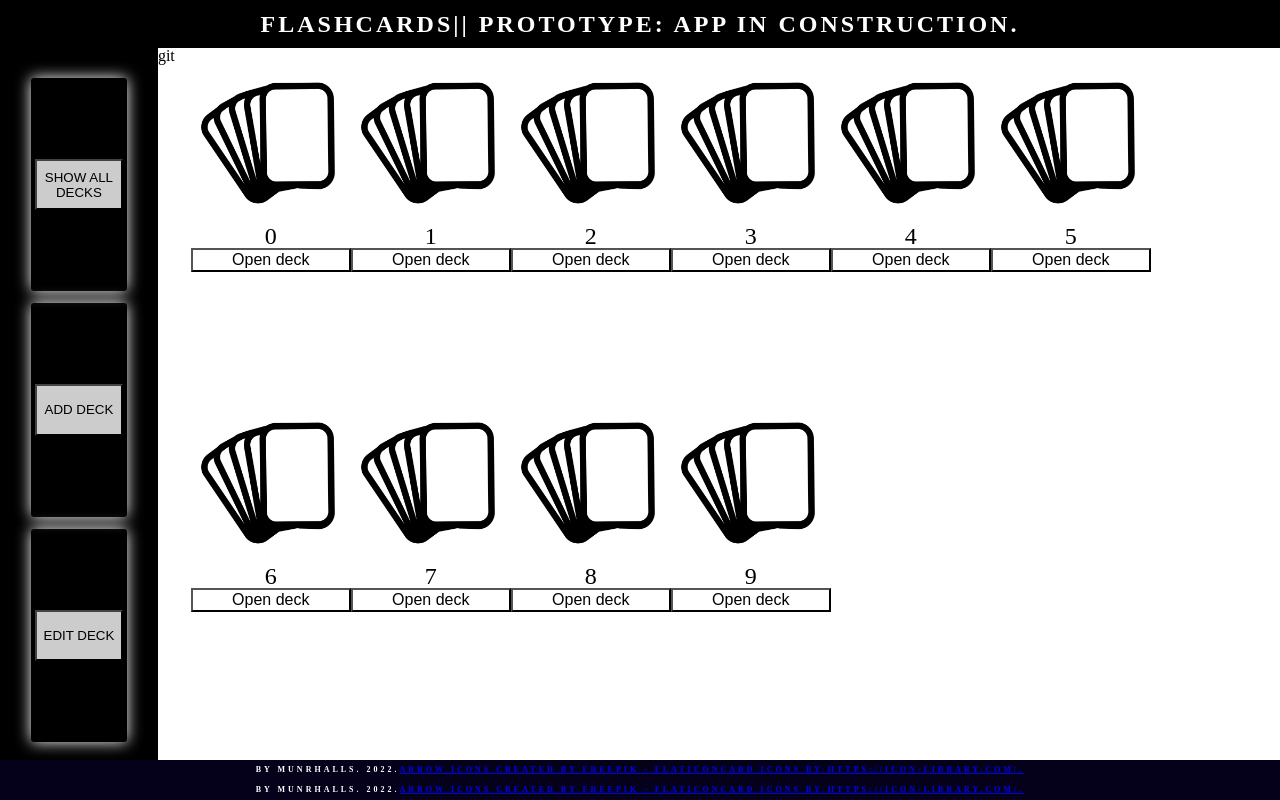
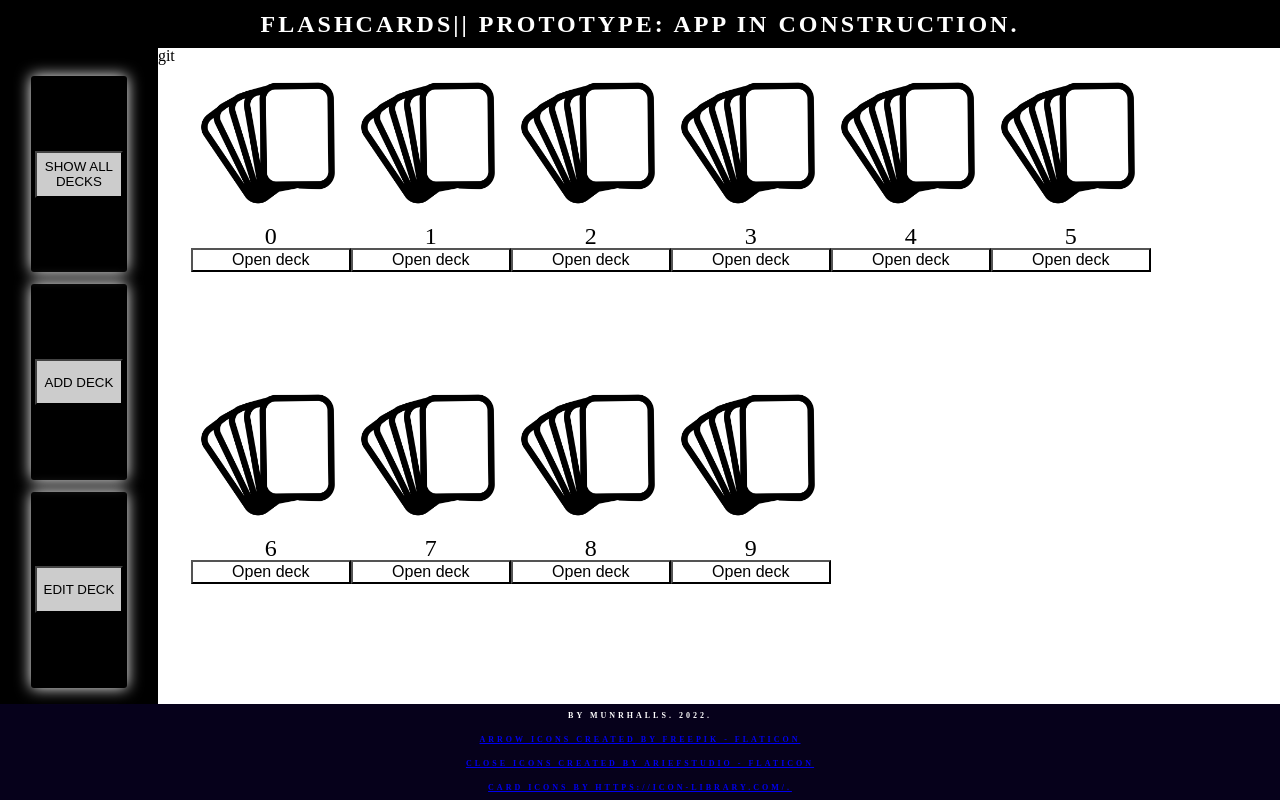
Before and after one commit to munrhalls/Oxus-Flashcards, a React (Create React App) app: page / in a window 1280 px wide. Built offline with nearby package versions, Linux system fonts and the light colour scheme.

Commit message:
MAJOR REWORK, EDIT MODAL. VERTICAL SCROLL NOW

```diff
--- a/src/App.css
+++ b/src/App.css
@@ -91,6 +91,10 @@
 
 .Footer {
     align-self: flex-end;
+    display: flex;
+    flex-direction: column;
+    align-items: center;
+    justify-content: center;
     margin-top: auto;
     background-color: rgb(6, 1, 27);
     color: #fff;
@@ -101,6 +105,13 @@
     letter-spacing: 3px;
     font-weight: bold;
     text-transform: uppercase;
-    height: 1.25rem;
     width: 100%;
 }
+.Footer__author {
+  margin-top: 0.5rem;
+  margin-bottom: 0.5rem;;
+}
+.Footer a {
+  padding-top: 0.5rem;
+  padding-bottom: 0.5rem;;
+}
--- a/src/App.js
+++ b/src/App.js
@@ -244,18 +244,12 @@ function App() {
         )}
       </main>
       <footer className="Footer">
-        By Munrhalls. 2022.
+        <h6 className="Footer__author">By Munrhalls. 2022.</h6>
         <a href="https://www.flaticon.com/free-icons/arrow" title="arrow icons">
           Arrow icons created by Freepik - Flaticon
         </a>
-        <a href="https://icon-library.com/icon/cards-icon-23.html.html>Cards Icon # 185438">
-          Card icons by https://icon-library.com/.
-        </a>
-      </footer>
-      <footer className="Footer">
-        By Munrhalls. 2022.
-        <a href="https://www.flaticon.com/free-icons/arrow" title="arrow icons">
-          Arrow icons created by Freepik - Flaticon
+        <a href="https://www.flaticon.com/free-icons/close" title="close icons">
+          Close icons created by ariefstudio - Flaticon
         </a>
         <a href="https://icon-library.com/icon/cards-icon-23.html.html>Cards Icon # 185438">
           Card icons by https://icon-library.com/.
--- a/src/Modals/EditDeck.css
+++ b/src/Modals/EditDeck.css
@@ -10,25 +10,57 @@
     scrollbar-color: rgb(18, 18, 18) rgb(128, 127, 127);
     border-color: 2px solid #fff;
     border-radius: 30px;
+    background-color: #000;
   }
 
+.EditDeck__topBar {
+    display: flex;
+    height: 3.5rem;
+}
+.EditDeck__topBar__deckName {
+    flex: 1;
+    display: flex;
+    justify-content: center;
+    align-items: center;
+    font-size: 1.75rem;
+}
+.EditDeck__topBar__closeBtn {
+    align-self: flex-end;
+    height: 100%;
+}
 .EditDeck__deckName {
     background-color: #222;
     font-size: 1.5rem;
     color: #fff;
-
     padding: 1.5rem;
     text-align: center;
+    position: absolute;
+    left: 0;
+    right: 0;
+    top: 0;
+    height: 3.5rem;
+    z-index: 10;
+    display: flex;
+    justify-content: center;
+    align-items: center;
+
 }
 .EditDeck__flashcards {
-    height: 15rem;
-    display: flex;
+    position: absolute;
+    left: 0;
+    right: 0;
+    bottom: 0;
+    top: 3.75rem;
 }
 .EditDeck__flashcards__list {
-    height: 15rem;
+    position: absolute;
+    left: 0;
+    right: 0;
+    bottom: 0;
+    top: 0;
     display: flex;
-    overflow-x: auto;
-    overflow-y: hidden;
+    flex-wrap: wrap;
+    overflow-y: auto;
     white-space: nowrap;
 }
 
--- a/src/Modals/EditDeck.js
+++ b/src/Modals/EditDeck.js
@@ -10,7 +10,15 @@ export const EditDeck = ({ closeModal, activeDeck }) => {
       {activeDeck ? (
         <>
           {/* <AddFlashcard /> */}
-          <h1 className="EditDeck__deckName">{activeDeck.name}</h1>
+          <div className="EditDeck__topBar">
+            <h1 className="EditDeck__topBar__deckName">{activeDeck.name}</h1>
+            <button
+              className="EditDeck__topBar__closeBtn"
+              onClick={() => closeModal()}
+            >
+              CLOSE
+            </button>
+          </div>
           <div className="EditDeck__flashcards">
             <div className="EditDeck__flashcards__list">
               {activeDeck.flashcards.map((card, i) => {
@@ -27,9 +35,6 @@ export const EditDeck = ({ closeModal, activeDeck }) => {
             Add flashcard
             <div>{/* <AddFlashcard /> */}</div>
           </div>
-          <button className="EditDeck__btn__close" onClick={() => closeModal()}>
-            CLOSE
-          </button>
         </>
       ) : (
         <div className="EditDeck__noDeckSelectedMsg">
```
